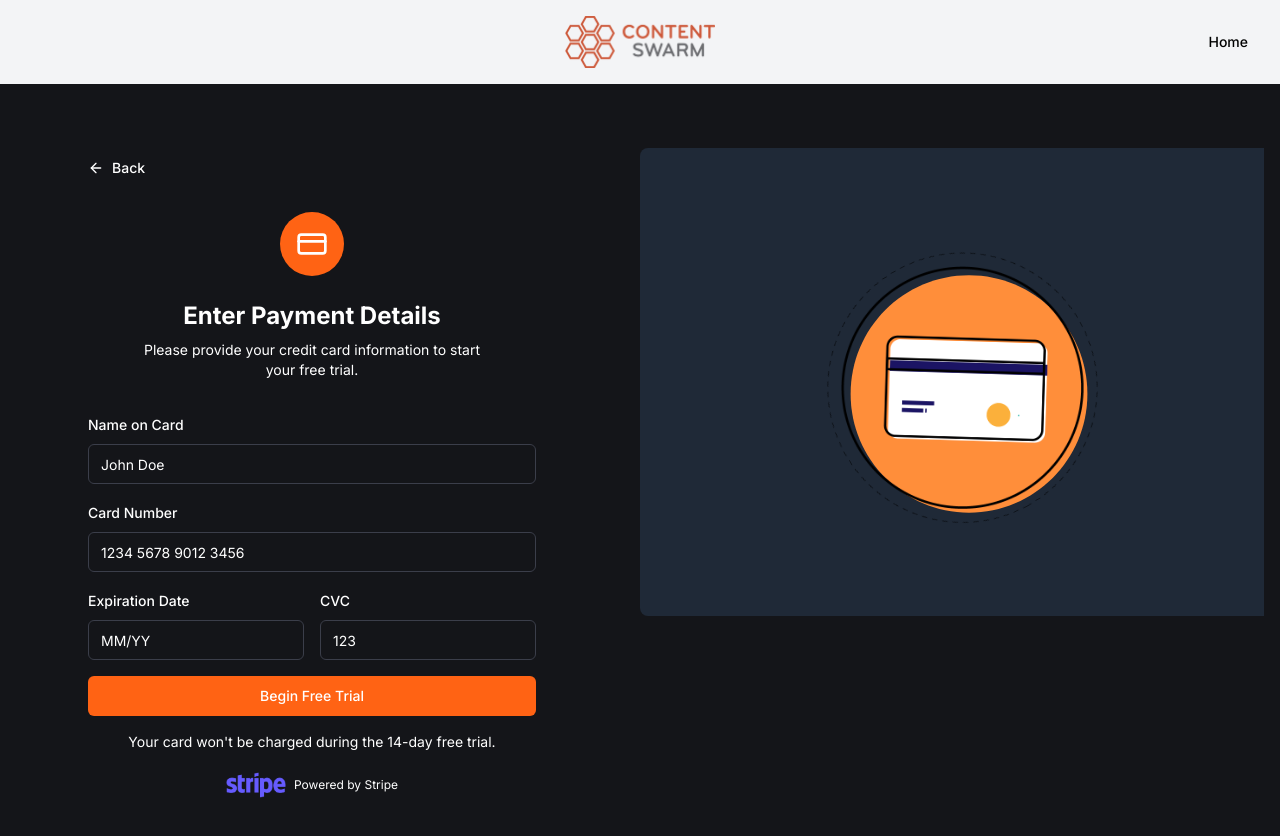
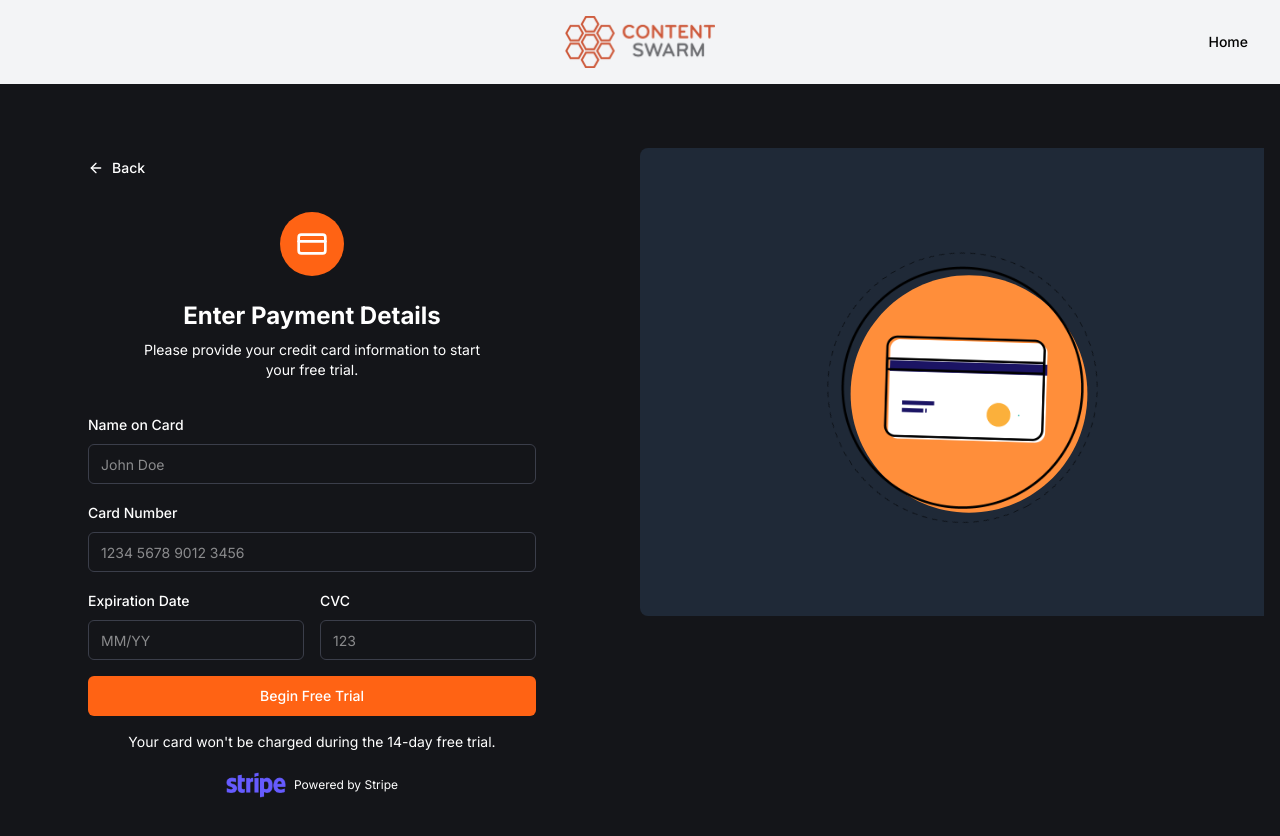
Before and after one commit to MikeLike96/cs-onboarding, a Next.js app: page /payment in a window 1280 px wide. Shown: the top 836 px of the page. Built offline with nearby package versions, Linux system fonts and the light colour scheme.

Commit message:
adjusted input styles

```diff
--- a/components/EmailCaptureForm.tsx
+++ b/components/EmailCaptureForm.tsx
@@ -35,7 +35,7 @@ export default function EmailCaptureForm() {
           placeholder="Company email"
           value={email}
           onChange={(e) => setEmail(e.target.value)}
-          className="input-bg border-border"
+          className="input-bg border-border placeholder:text-muted-foreground/50"
           required
         />
         <Button type="submit" className="w-full bg-primary hover:bg-primary/90 text-white">
--- a/components/PaymentForm.tsx
+++ b/components/PaymentForm.tsx
@@ -82,7 +82,7 @@ export default function PaymentForm() {
               <FormItem>
                 <FormLabel>Name on Card</FormLabel>
                 <FormControl>
-                  <Input placeholder="John Doe" className="input-bg border-border" {...field} />
+                  <Input placeholder="John Doe" className="input-bg border-border placeholder:text-muted-foreground/50" {...field} />
                 </FormControl>
                 <FormMessage />
               </FormItem>
@@ -97,7 +97,7 @@ export default function PaymentForm() {
                 <FormControl>
                   <Input
                     placeholder="1234 5678 9012 3456"
-                    className="input-bg border-border"
+                    className="input-bg border-border placeholder:text-muted-foreground/50"
                     {...field}
                     onChange={(e) => field.onChange(formatCardNumber(e.target.value))}
                   />
@@ -114,7 +114,7 @@ export default function PaymentForm() {
                 <FormItem className="flex-1">
                   <FormLabel>Expiration Date</FormLabel>
                   <FormControl>
-                    <Input placeholder="MM/YY" className="input-bg border-border" {...field} />
+                    <Input placeholder="MM/YY" className="input-bg border-border placeholder:text-muted-foreground/50" {...field} />
                   </FormControl>
                   <FormMessage />
                 </FormItem>
@@ -127,7 +127,7 @@ export default function PaymentForm() {
                 <FormItem className="flex-1">
                   <FormLabel>CVC</FormLabel>
                   <FormControl>
-                    <Input placeholder="123" className="input-bg border-border" {...field} />
+                    <Input placeholder="123" className="input-bg border-border placeholder:text-muted-foreground/50" {...field} />
                   </FormControl>
                   <FormMessage />
                 </FormItem>
```
